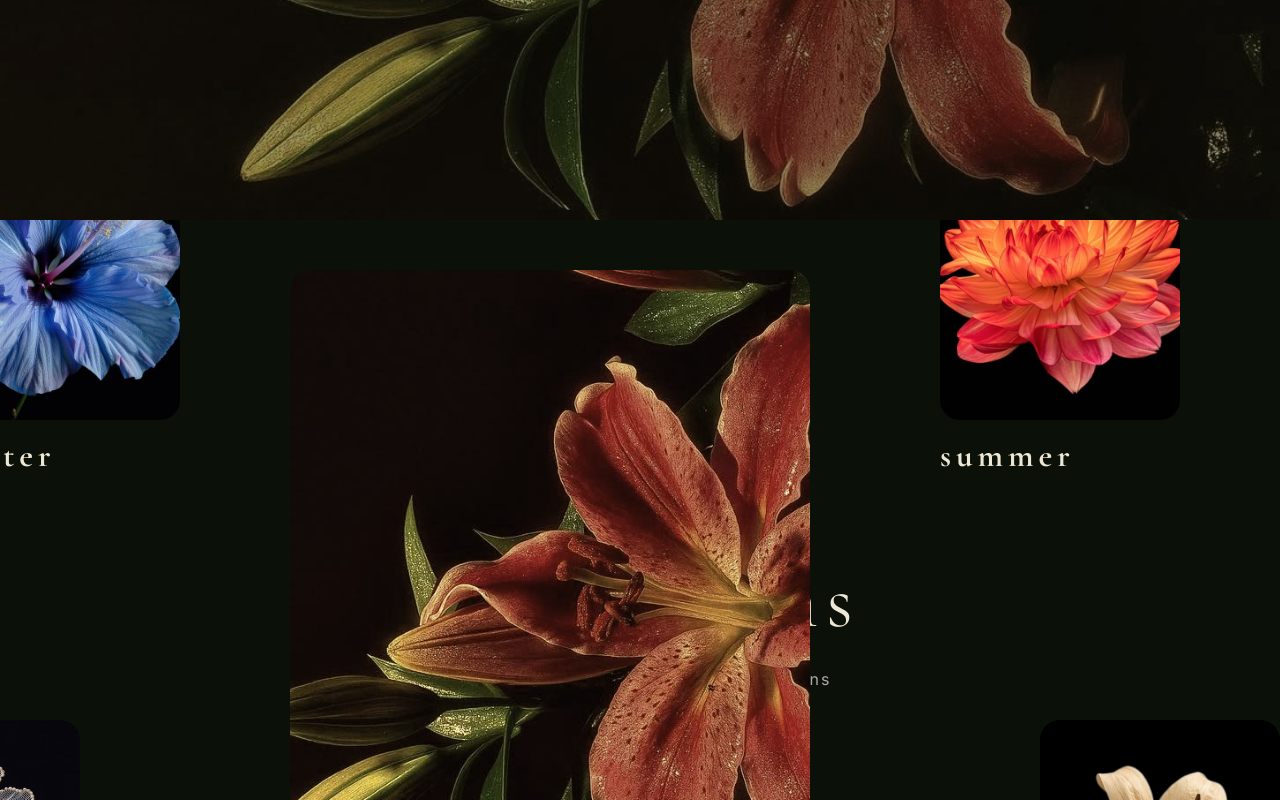
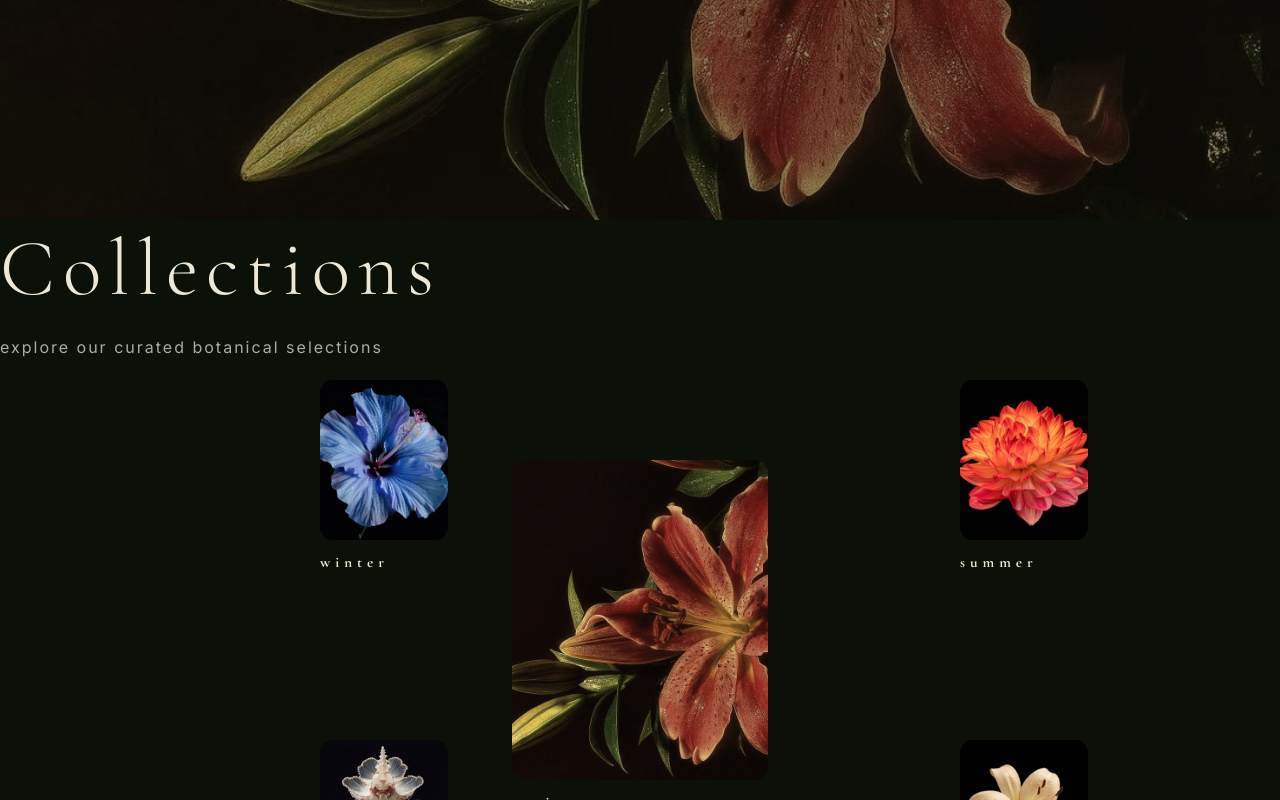
Before and after one commit to llxmxx/herbarium, a React (Vite) app: page / in a window 1280 px wide. Shown: the part 580-1380 px from the top of the page. Built offline with nearby package versions, Linux system fonts and the light colour scheme.

Commit message:
working on collection animation which is a scroll zoom out, everythings v messy and its not working properly

```diff
--- a/src/App.css
+++ b/src/App.css
@@ -104,40 +104,34 @@ footer {
 .collections{
   height: 100vh;
   position: relative;
+  padding: 0;
   overflow: hidden;
-  display: flex;
-  flex-direction: column;
-  justify-content: center;
-  align-items: center;
-  padding: 80px;
   background: #0b1108;
+}
 
-  h2 {
+.collections h2{
   font-family: 'Cormorant Garamond', serif;
   font-size: 80px;
   font-weight: 300;
   letter-spacing: 8px;
 }
 
-  p {
+.collections p{
   margin-top: 20px;
   color: #aaa;
   font-family: 'Inter', sans-serif;
   letter-spacing: 2px;
 }
-}
 
 .collections-board{
-  width: 2200px;
-  height: 1500px;
+  width: 100vw;
+  height: 100vh;
   position: absolute;
-  left:50%;
-  top: 50%;
-  transform: translate(-50%, -50%);
+  inset: 0;
 }
 
 .collection-card{
-  width: 240px;
+  width: 10vw;
   position: absolute;
 }
 
@@ -146,19 +140,25 @@ footer {
   aspect-ratio: 4/5;
   object-fit: cover;
   display: block;
-  border-radius: 20px;
+  border-radius: 1vw;
 }
 
 .card-overlay{
-  margin-top: 16px;
+  margin-top: 1vw;
   font-family: 'Cormorant Garamond', serif;
-  font-size: 28px;
+  font-size: 1vw;
   font-weight: 500;
   color: #eee7d5;
   letter-spacing: 5px;
 }
 
 .featured{
-  width: 520px;
+  width: 20vw;
   z-index: 10;
 }
+
+.collections-pin{
+  height:100vh;
+  width:100vw;
+  position: relative;
+}
--- /dev/null
+++ b/src/animations/collectionsAnimation.js
@@ -0,0 +1,16 @@
+import gsap from "gsap";
+import ScrollTrigger from "gsap/ScrollTrigger";
+
+gsap.registerPlugin(ScrollTrigger);
+
+export function collectionsAnimation(col, board, pin){
+    gsap.to(board.current, {
+        scale: 2,
+        scrollTrigger: {
+            trigger: col.current,
+            start: "top top",
+            scrub: true,
+        },
+        duration: 1
+    });
+}
--- a/src/comps/collectionCard.jsx
+++ b/src/comps/collectionCard.jsx
@@ -1,6 +1,6 @@
 function CollectionCard({collection}) {
     return(
-        <div className={`collection-card ${collection.featured ? "featured": ""}`} style={{left: collection.x, top: collection.y}}>
+        <div className={`collection-card ${collection.featured ? "featured": ""}`} style={{left: `${collection.x}vw`, top: `${collection.y}vh`}}>
             <img src={collection.image} alt={collection.title} />
             <div className="card-overlay">
                 <h3>{collection.title}</h3>
--- a/src/comps/collections.jsx
+++ b/src/comps/collections.jsx
@@ -1,17 +1,29 @@
-import CollectionCard from "./collectionCard"
-import { collections } from "../data/collections"
+import CollectionCard from "./collectionCard";
+import { collections } from "../data/collections";
+import { useEffect, useRef } from "react";
+import { collectionsAnimation } from "../animations/collectionsAnimation";
 
 function Collections() {
+    const colRef = useRef(null);
+    const boardRef = useRef(null);
+    const pinRef = useRef(null);
+
+    useEffect(() => {
+        collectionsAnimation(colRef, boardRef, pinRef);
+    }, []);
+
     return(
-        <section className="collections">
+        <section className="collections" ref={colRef}>
+            <section className="collections-pin" ref={pinRef}>
                 <h2>Collections</h2>
                 <p>explore our curated botanical selections</p>
-            <div className="collections-board">
+                <div className="collections-board" ref={boardRef}>
                     {collections.map((collection) => (
                         <CollectionCard key={collection.id} collection={collection} />
                     ))}
                 </div>
             </section>
+        </section>
     )
 }
 
--- a/src/data/collections.js
+++ b/src/data/collections.js
@@ -1,9 +1,9 @@
-import spring from '../assets/spring.jfif'
-import summer from '../assets/summer.jfif'
-import autumn from '../assets/autumn.jfif'
-import winter from '../assets/winter.jfif'
-import rare from '../assets/rare.jfif'
-import wild from '../assets/wild.jfif'
+import spring from '../assets/spring.jfif';
+import summer from '../assets/summer.jfif';
+import autumn from '../assets/autumn.jfif';
+import winter from '../assets/winter.jfif';
+import rare from '../assets/rare.jfif';
+import wild from '../assets/wild.jfif';
 
 export const collections = [
     {
@@ -11,42 +11,42 @@ export const collections = [
         title: "spring",
         image: spring,
         featured: true,
-        x:750,
-        y:400
+        x:40,
+        y:30
     },
     {
         id: 2,
         title: 'summer',
         image: summer,
-        x: 1400,
-        y: 250
+        x: 75,
+        y: 20
     },
     {
         id: 3,
         title: 'autumn',
         image: autumn,
-        x: 1500,
-        y: 850
+        x: 75,
+        y: 65
     },
     {
         id: 4,
         title: 'winter',
         image: winter,
-        x: 400,
-        y: 250
+        x: 25,
+        y: 20
     },
     {
         id: 5,
         title: 'rare',
         image: rare,
-        x: 300,
-        y: 850
+        x: 25,
+        y: 65
     },
     {
         id: 6,
         title: 'wild',
         image: wild,
-        x: 900,
-        y: 1100
+        x: 50,
+        y: 85
     }
 ]
```
Also changed, not shown: 1 other file (tests, documents, lock files or other folders). Lines whose indentation alone changed are shown as unchanged.
